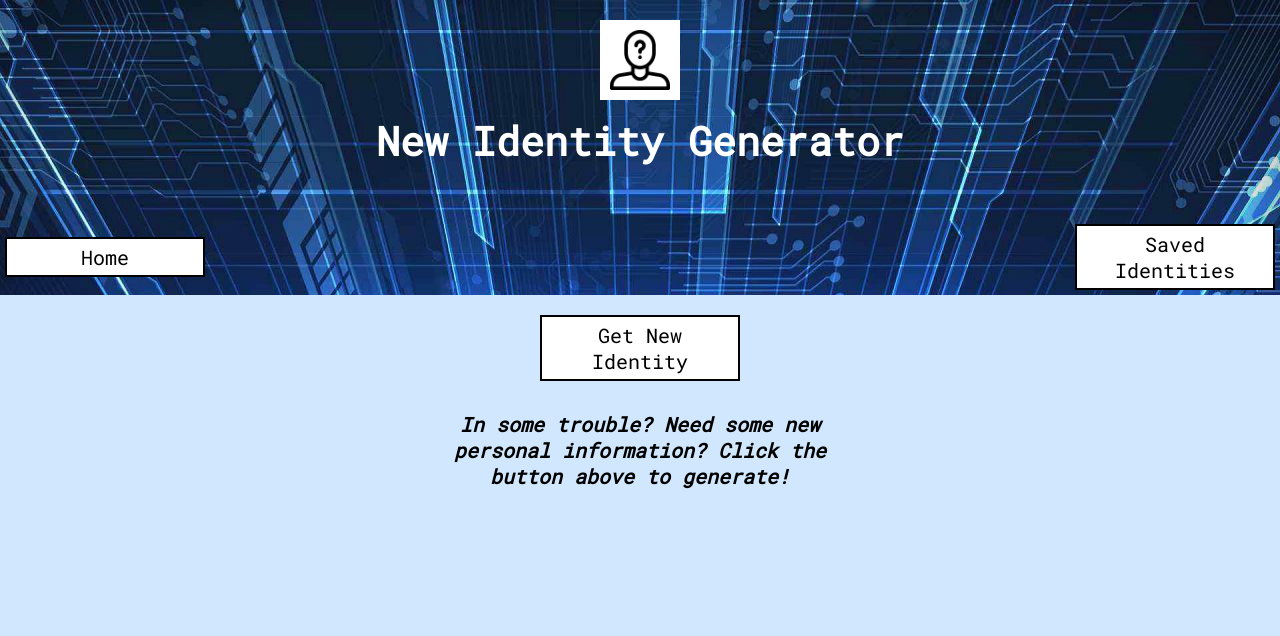
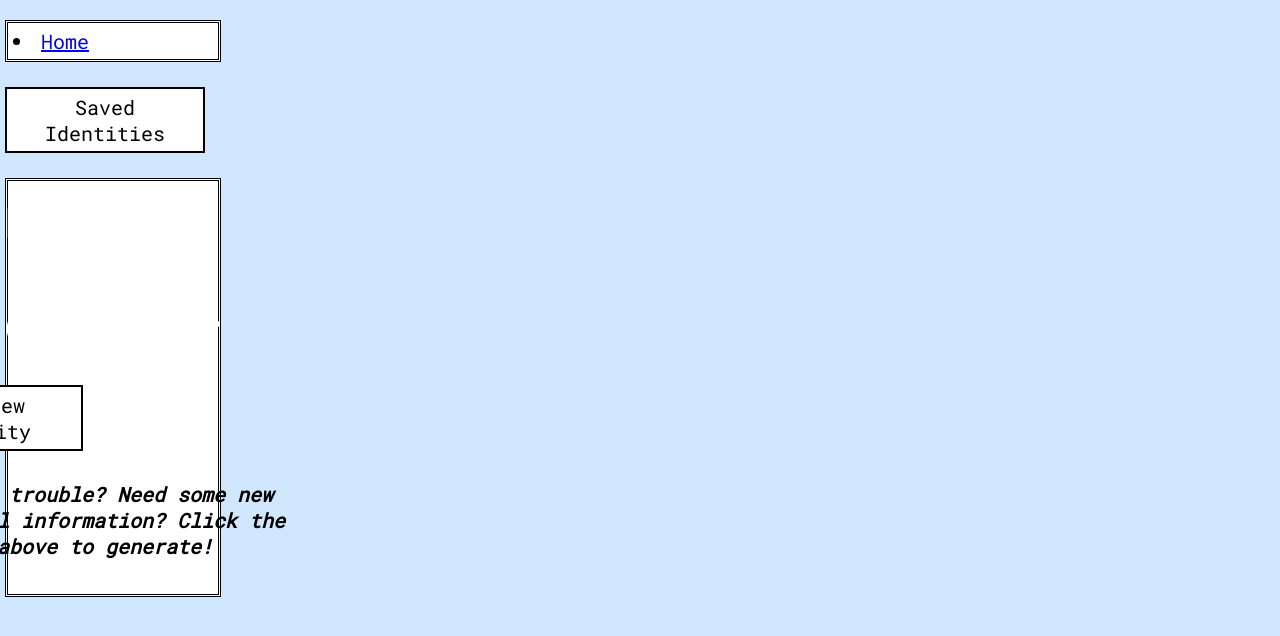
Before and after one commit to hvohr/ideabox-babyName, a React (Create React App) app: page / in a window 1280 px wide. Shown: the top 636 px of the page. Built offline with nearby package versions, Linux system fonts and the light colour scheme.

Commit message:
feat: start refactor for router

```diff
--- a/package.json
+++ b/package.json
@@ -8,6 +8,7 @@
     "@testing-library/user-event": "^13.5.0",
     "react": "^18.2.0",
     "react-dom": "^18.2.0",
+    "react-router-dom": "^6.14.1",
     "react-scripts": "5.0.1",
     "web-vitals": "^2.1.4"
   },
--- a/src/components/App/App.js
+++ b/src/components/App/App.js
@@ -1,8 +1,13 @@
 import './App.css';
 import React, { useState } from 'react'
-import Header from '../Header/Header'
+import NavBar from '../NavBar/NavBar'
 import IdentityCard from '../IdentityCard/IdentityCard'
 import SavedIdentities from '../SavedIdentites/SavedIdentities'
+import { BrowserRouter, Routes, Route } from "react-router-dom";
+import Home from '../pages/Home'
+// import SavedSection from '../pages/SavedSection'
+
+
 
 function App() {
   const [identity, setIdentity] = useState([])
@@ -24,26 +29,19 @@ function App() {
     key={user.login.md5}
     addSavedIdentity={addSavedIdentity} />
   )
-  function showHome() {
-    setIdentity([])
-  }
+
   function addSavedIdentity() {
-    console.log(identity)
     setSavedIdentity(identity)
-    console.log(savedIdentity)
   }
   return (
-    <div className='App'>
-      <Header
-      showHome = {showHome}
-      />
-      <main className="main-container">
-        <button className="generate-button" onClick={getIdentity}>Get New Identity</button>
-        {!identity.length && <h2 className="empty-line">In some trouble? Need some new personal information? Click the button above to generate!</h2>}
-        {userData}
-      </main>
-    </div>
-  );
-}
+    <BrowserRouter>
+     <Routes>
+       <Route path='/' element={<Home getIdentity={getIdentity} userData={userData}/>} />
+         <Route path='/home' element={<Home />} />
+        <Route/>
+     </Routes>
+    </BrowserRouter>
+   )
+ }
 
 export default App;
--- a/src/components/Header/Header.js
+++ /dev/null
@@ -1,18 +0,0 @@
-import './Header.css'
-
-function Header(props) {
-  return (
-    <header className='navBar'>
-      <div className='title-section'>
-        <img src={require("../images/suspect.png")}></img>
-        <h1>New Identity Generator</h1>
-      </div>
-      <div className='nav-section'>
-        <button className="home-button" onClick={props.showHome}>Home</button>
-        <button className="saved-container-button">Saved Identities</button>
-      </div>
-    </header>
-  )
-}
-
-export default Header
--- a/src/components/Header/Header.css
+++ b/src/components/NavBar/NavBar.css
@@ -22,7 +22,8 @@ img {
 h1 {
   font-size: 40px;
   color: white;
-  margin-top: 0px;
+  margin: 0px;
+
   padding: 10px;
 }
 
--- /dev/null
+++ b/src/components/NavBar/NavBar.js
@@ -0,0 +1,19 @@
+import './NavBar.css'
+import { NavLink } from 'react-router-dom'
+
+function NavBar() {
+  return (
+    <nav className='navBar'>
+      <div className='title-section'>
+        <li className='home-button'>
+          <NavLink to='/' className='home-class'>Home</NavLink>
+        </li>
+      </div>
+      <div className='nav-section'>
+        <button className="saved-container-button">Saved Identities</button>
+      </div>
+    </nav>
+  )
+}
+
+export default NavBar
--- /dev/null
+++ b/src/components/pages/Home.js
@@ -0,0 +1,21 @@
+import React from 'react'
+import NavBar from '../NavBar/NavBar'
+
+function Home(props) {
+  console.log(props)
+  return (
+    <div className='home-container'>
+      <NavBar />
+      <main className='home-button'>
+        <h1>New Identity Generator</h1>
+        <section className="main-container">
+          <button className="generate-button" onClick={props.getIdentity}>Get New Identity</button>
+          {!props.userData.length && <h2 className="empty-line">In some trouble? Need some new personal information? Click the button above to generate!</h2>}
+          {props.userData}
+        </section>
+      </main>
+    </div>
+  )
+}
+
+export default Home
```
Also changed, not shown: src/components/pages/SavedSection.js (added), 1 other file (tests, documents, lock files or other folders).
